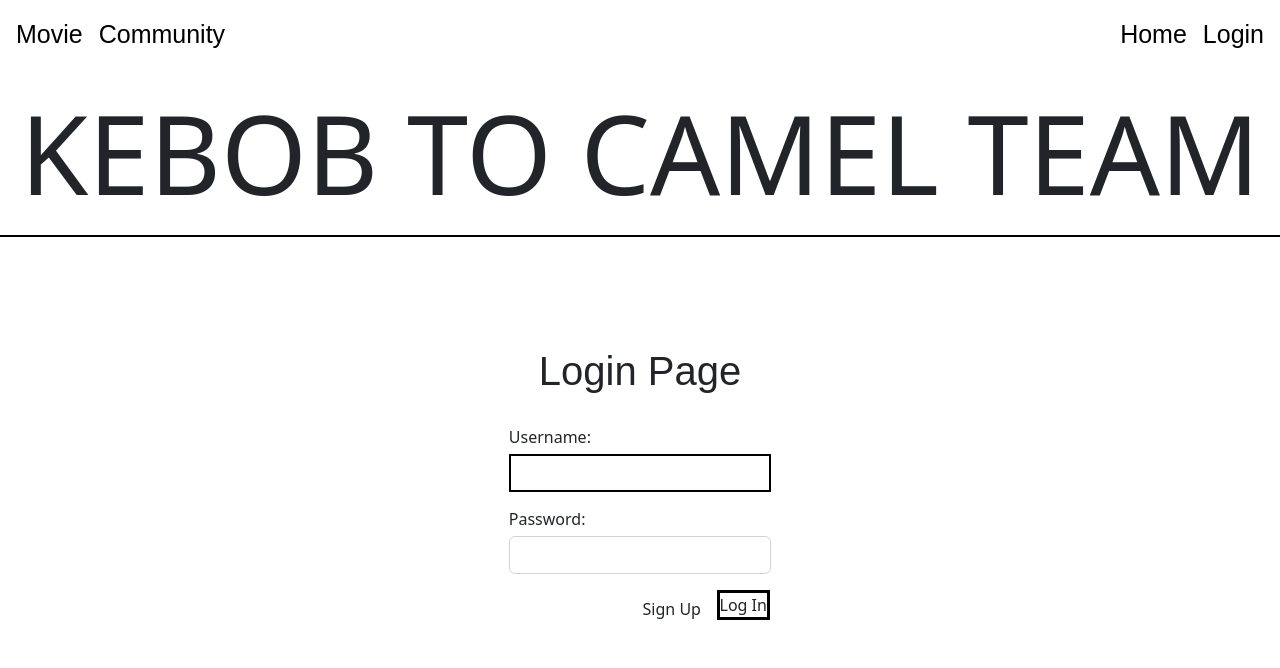
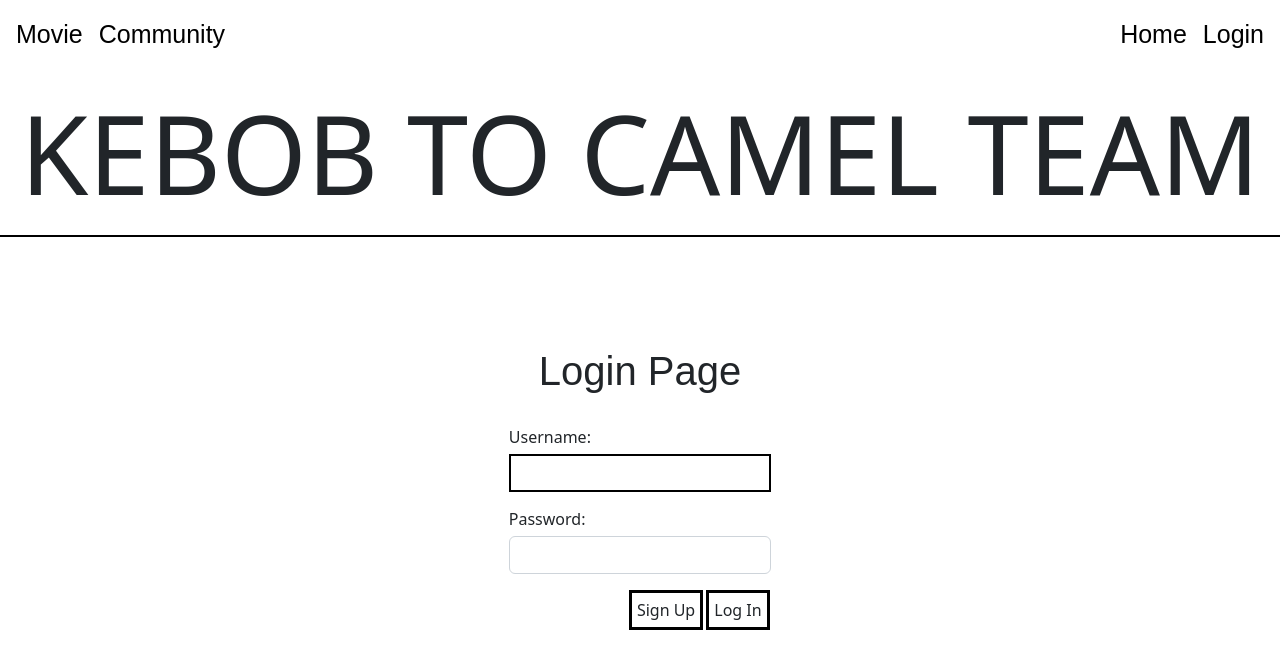
Before and after one commit to nayeonxkim/cine_aterlier, a Vue app in the folder front-server/: page / in a window 1280 px wide. Shown: the top 668 px of the page. Built offline with nearby package versions, Linux system fonts and the light colour scheme; a web font is replaced by a local one.

Commit message:
SJ_DESIGN_btn

```diff
--- a/front-server/src/App.vue
+++ b/front-server/src/App.vue
@@ -102,14 +102,12 @@ export default {
   /* background-color: #ffffff; */
 } */
 
-
 .navbar-content {
   display: flex;
   justify-content: space-between;
   padding: 8px;
   margin: 0;
 }
-
 
 #navbar-main {
   position: sticky;
--- a/front-server/src/components/ArticleDetail.vue
+++ b/front-server/src/components/ArticleDetail.vue
@@ -11,7 +11,8 @@
         </div>
         <div class="col-6 text-right">
           <div class="page-btn">
-            <button class="btn" @click="$router.push(`/articles/${articleDetail.id}/update`)">UPDATE</button>
+            <!-- 동일 링크 처리를 위한 replace 사용 -->
+            <button class="btn" @click="$router.replace(`/articles/${articleDetail.id}/update`)">UPDATE</button>
             <button class="btn" @click="deleteArticle">DELETE</button>
           </div>
           <div class="temp" style="text-align: left; margin-top: 15%;" >
--- a/front-server/src/components/ArticleItem.vue
+++ b/front-server/src/components/ArticleItem.vue
@@ -6,8 +6,8 @@
       class="card-img-top"
       style="width:100%; height:100%;"
       alt="Article Image">
-      <div class="card-body">
-        <h6 class="card-title">{{articleItem.title}}</h6>
+      <div class="overlay">
+        <h6 class="card-title">{{ articleItem.title }}</h6>
       </div>
     </div>
   </div>
@@ -38,4 +38,42 @@ export default {
   width: 100%;
   height: 100%;
 }
+
+* {box-sizing: border-box}
+
+/* Container needed to position the overlay. Adjust the width as needed */
+.container {
+  position: relative;
+  width: 50%;
+  max-width: 300px;
+}
+
+/* Make the image to responsive */
+.image {
+  display: block;
+  width: 100%;
+  height: auto;
+}
+
+/* The overlay effect - lays on top of the container and over the image */
+.overlay {
+  position: absolute;
+  bottom: 0;
+  background: rgb(0, 0, 0);
+  background: rgba(0, 0, 0, 0.8); /* Black see-through */
+  color: #f1f1f1;
+  width: 100%;
+  transition: .5s ease;
+  opacity:0;
+  color: white;
+  font-size: 20px;
+  padding: 20px;
+  text-align: center;
+}
+
+/* When you mouse over the container, fade in the overlay title */
+.container:hover .overlay {
+  opacity: 1;
+}
+
 </style>
--- a/front-server/src/views/CommunityView.vue
+++ b/front-server/src/views/CommunityView.vue
@@ -50,6 +50,19 @@ export default {
 
 
 <style>
+.custom-btn {
+  border: #000 solid 3px;
+  border-radius: 0;
+  background-color: transparent;
+  margin: 0.5% 0.5% 0.5% 0.5%;
+  padding: 2%;  /* 여기 윈도우, 맥 호환 문제인지 확인 할 것 */
+}
+
+.custom-btn:hover {
+  background-color: #000;
+  color: #fff;
+}
+
 /* .custom-btn {
   border: #000 solid 3px;
   border-radius: 0;
--- a/front-server/src/views/HomeView.vue
+++ b/front-server/src/views/HomeView.vue
@@ -68,6 +68,7 @@ export default {
   height: 500px;
   width: 500px;
 }
+
 .loading {
   z-index: 2;
   position: fixed;
@@ -76,4 +77,17 @@ export default {
   transform: translate(-50%, -50%);
   box-shadow: rgba(0, 0, 0, 0.1) 0 0 0 9999px;
 }
+
+.custom-btn {
+  border: #000 solid 3px;
+  border-radius: 0;
+  background-color: transparent;
+  margin: 0.5% 0.5% 0.5% 0.5%;
+  padding: 2%;  /* 여기 윈도우, 맥 호환 문제인지 확인 할 것 */
+}
+
+.custom-btn:hover {
+  background-color: #000;
+  color: #fff;
+}
 </style>
--- a/front-server/src/views/LoginView.vue
+++ b/front-server/src/views/LoginView.vue
@@ -2,7 +2,7 @@
   <div class="container d-flex justify-content-center">
     <div class="login-container">
       <div v-if="isLogin">
-        <button @click="logout" class="btn btn-danger">Log Out</button>
+        <button @click="logout" class="custom-btn">Log Out</button>
       </div>
       <div v-else>
         <form v-if="!isPopupOpen" @submit.prevent="login">
@@ -40,7 +40,7 @@
           <button @click="signUp" class="custom-btn">Sign Up</button>
         </form>
 
-        <button @click="togglePopup" class="btn custom-btn" v-text="isPopupOpen ? 'Cancel' : 'Sign Up'"></button>
+        <button @click="togglePopup" class="custom-btn" v-text="isPopupOpen ? 'Cancel' : 'Sign Up'"></button>
       </div>
     </div>
   </div>
@@ -126,6 +126,7 @@ export default {
   border-radius: 0;
   background-color: transparent;
   margin: 0.5% 0.5% 0.5% 0.5%;
+  padding: 2%;  /* 여기 윈도우, 맥 호환 문제인지 확인 할 것 */
 }
 
 .custom-btn:hover {
--- a/front-server/src/views/MovieView.vue
+++ b/front-server/src/views/MovieView.vue
@@ -112,4 +112,17 @@ h1{
   border:solid 2px black;
 }
 
+.custom-btn {
+  border: #000 solid 3px;
+  border-radius: 0;
+  background-color: transparent;
+  margin: 0.5% 0.5% 0.5% 0.5%;
+  padding: 2%;  /* 여기 윈도우, 맥 호환 문제인지 확인 할 것 */
+}
+
+.custom-btn:hover {
+  background-color: #000;
+  color: #fff;
+}
+
 </style>
```
